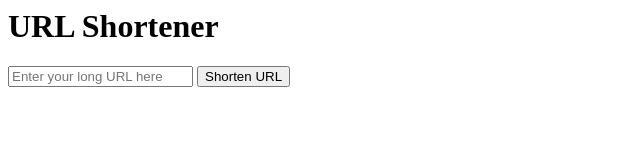
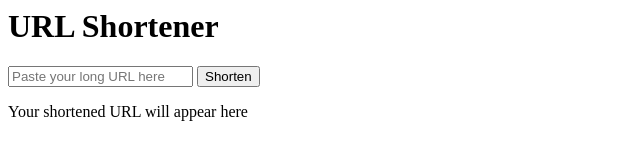
Before and after one commit to Siri746/url-shortener, a plain HTML site: page frontend/index.html in a window 1280 px wide. Shown: the whole page, without its empty margins (0-640 px from the left). Drawn offline with Linux system fonts and the light colour scheme.

Commit message:
Update URL

```diff
--- a/frontend/index.html
+++ b/frontend/index.html
@@ -1,12 +1,17 @@
 <body>
   <div class="container">
+
     <h1>URL Shortener</h1>
 
-    <input type="text" id="urlInput" placeholder="Enter your long URL here">
+    <div class="input-row">
+      <input type="text" id="urlInput" placeholder="Paste your long URL here">
+      <button onclick="shortenUrl()">Shorten</button>
+    </div>
 
-    <button onclick="shortenUrl()">Shorten URL</button>
+    <div class="output-box">
+      <p id="result">Your shortened URL will appear here</p>
+    </div>
 
-    <p id="result"></p>
   </div>
 
   <script src="script.js"></script>
```
